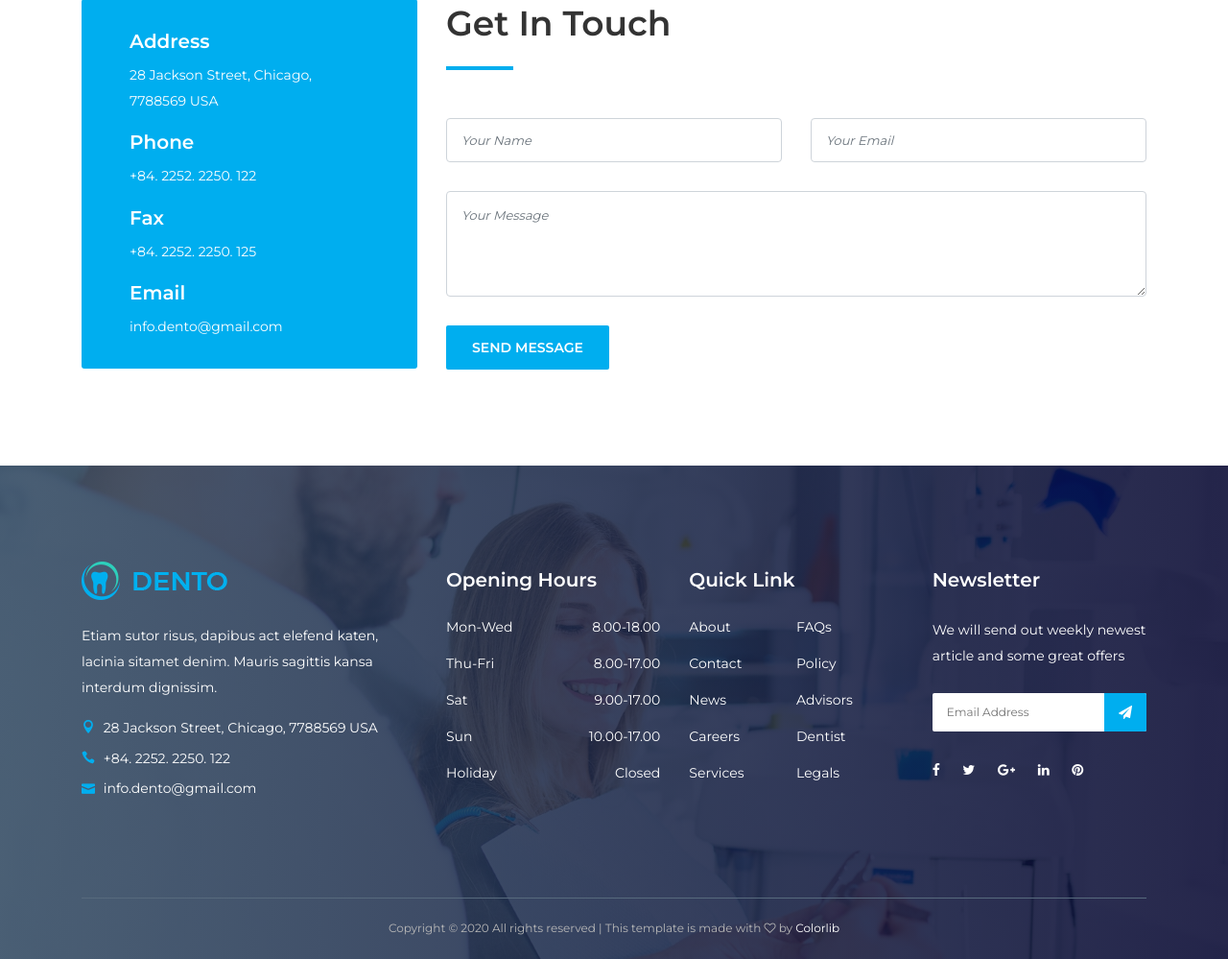
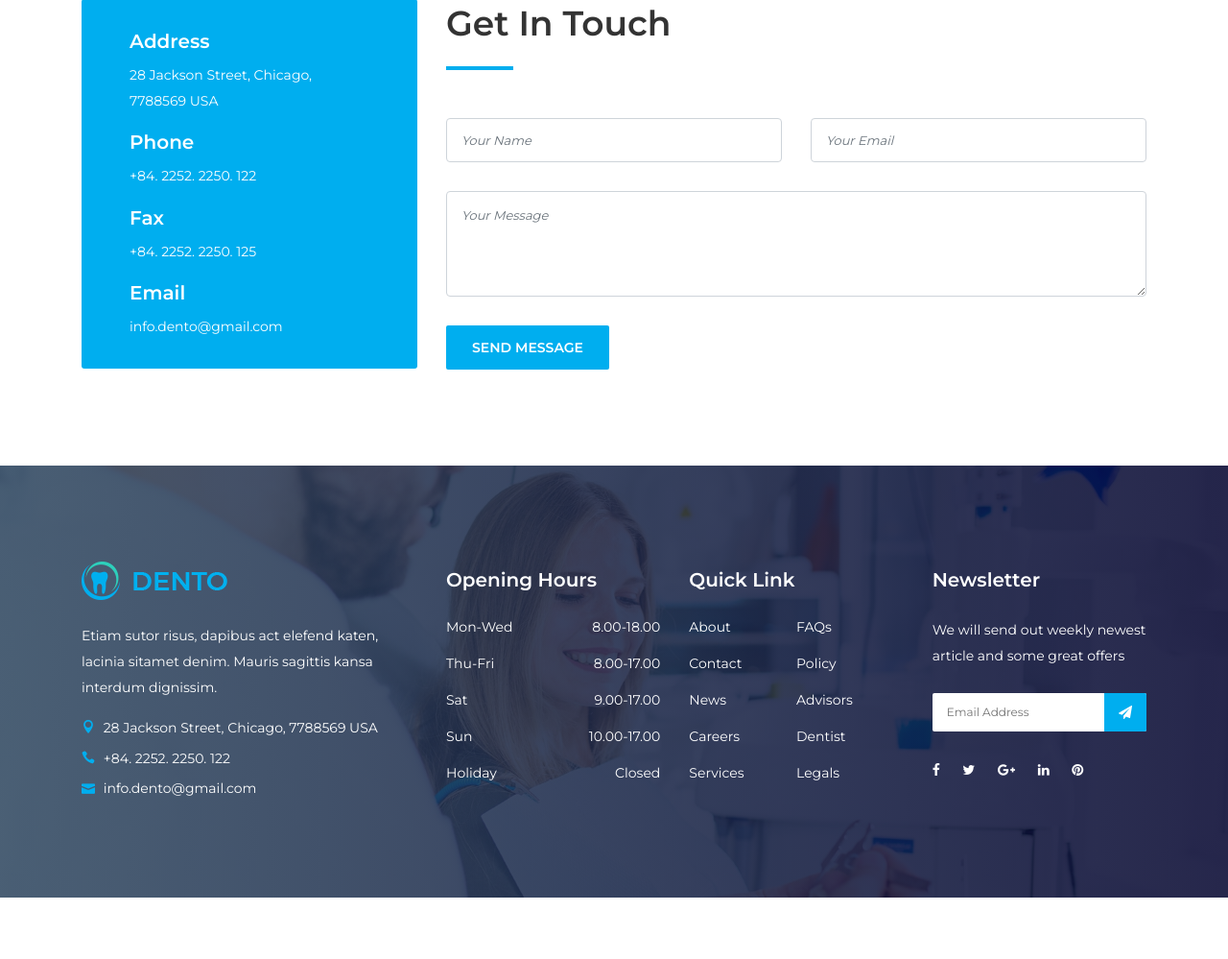
Before and after one commit to Therealblackgold/Djangodental, a Django app: page /contact.html in a window 1280 px wide. Shown: the part 1032-2031 px from the top of the page at 96% size. After the commit the page ends 1967 px from the top, so only its background shows below. Run offline with Django 3.2, Linux system fonts and the light colour scheme; some libraries are stand-ins or nearby versions; some web fonts are replaced.

Commit message:
Remove old stuff

```diff
--- a/website/templates/base.html
+++ b/website/templates/base.html
@@ -238,23 +238,7 @@
     </div>
 
     <!-- Copywrite Area -->
-    <div class="container">
-      <div class="row">
-        <div class="col-12">
-          <div class="copywrite-content">
-            <p>
-              <!-- Link back to Colorlib can't be removed. Template is licensed under CC BY 3.0. -->
-              Copyright &copy;
-              <script>document.write(new Date().getFullYear());</script> All rights reserved | This template is made
-              with <i class="fa fa-heart-o" aria-hidden="true"></i> by <a href="https://colorlib.com"
-                target="_blank">Colorlib</a>
-              <!-- Link back to Colorlib can't be removed. Template is licensed under CC BY 3.0. -->
-            </p>
-          </div>
-        </div>
-      </div>
-    </div>
-  </footer>
+    </footer>
   <!-- ***** Footer Area End ***** -->
 
   <!-- ******* All JS ******* -->
--- a/website/templates/contact.html
+++ b/website/templates/contact.html
@@ -38,7 +38,7 @@
       <div class="row">
         <div class="col-12">
           <div class="google-maps mb-100">
-            <iframe src="https://www.google.com/maps/embed?pb=!1m18!1m12!1m3!1d3579.572473697771!2d28.373019014889852!3d-26.210582283434942!2m3!1f0!2f0!3f0!3m2!1i1024!2i768!4f13.1!3m3!1m2!1s0x1e953cb40b1bb603%3A0x2c2fe8ed6c6aeb76!2s12%20Mcmillan%20St%2C%20Sherwood%20Gardens%2C%20Brakpan%2C%201541!5e0!3m2!1sen!2sza!4v1593249086610!5m2!1sen!2sza"
+            <iframe src="https://www.google.com/maps/embed?pb=!1m18!1m12!1m3!1d57252.5167092686!2d28.152181079101567!3d-26.252499999999994!2m3!1f0!2f0!3f0!3m2!1i1024!2i768!4f13.1!3m3!1m2!1s0x1e95116b2a3ced35%3A0x3a2f7137c03956aa!2sMedicross%20Germiston%20Dental%20Centre!5e0!3m2!1sen!2sza!4v1593344477930!5m2!1sen!2sza"
               allowfullscreen></iframe>
           </div>
         </div>
```
Also changed, not shown: dental/settings.py (+4 -4 lines), website/templates/home.html (+2 -17 lines).
